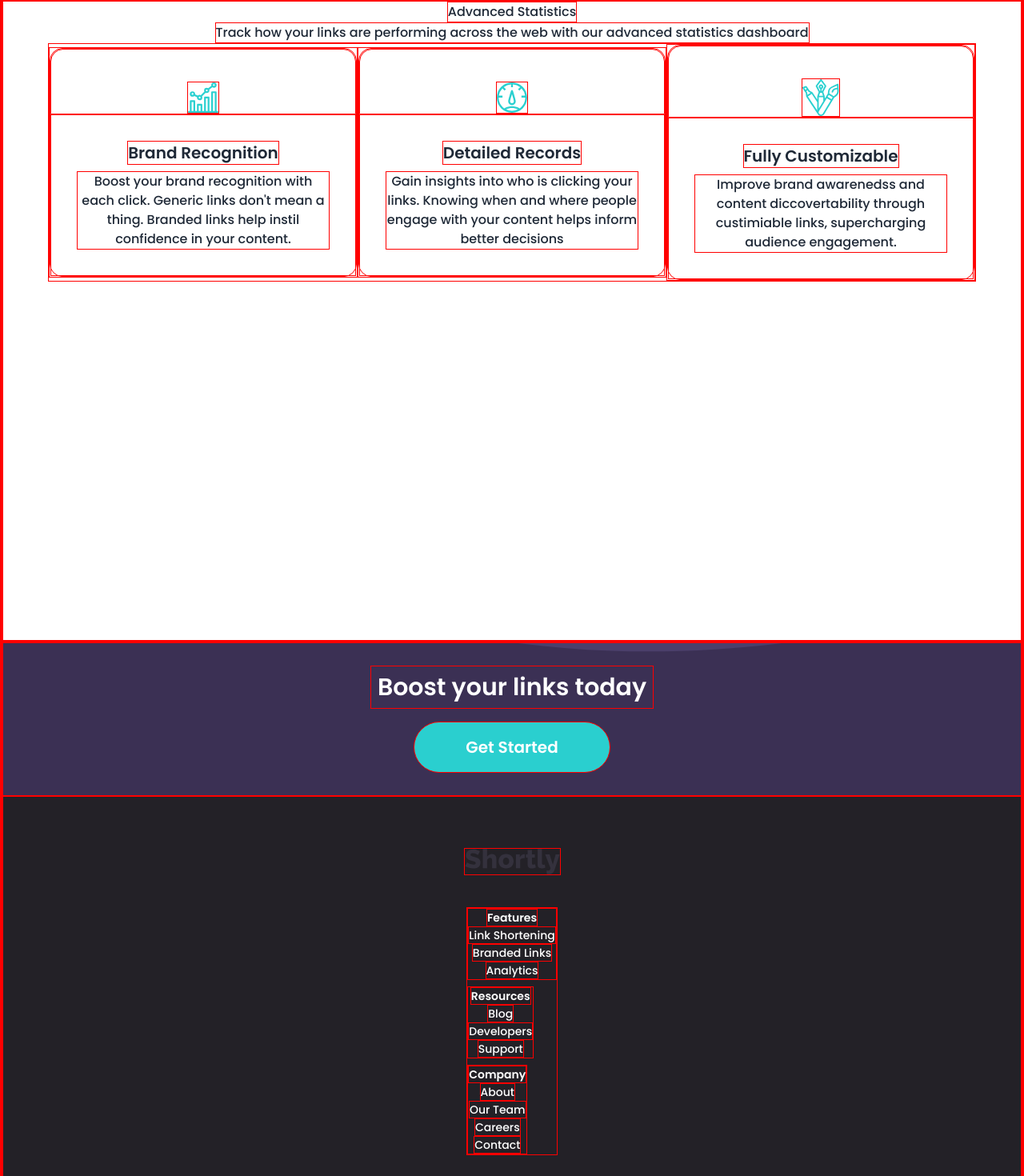
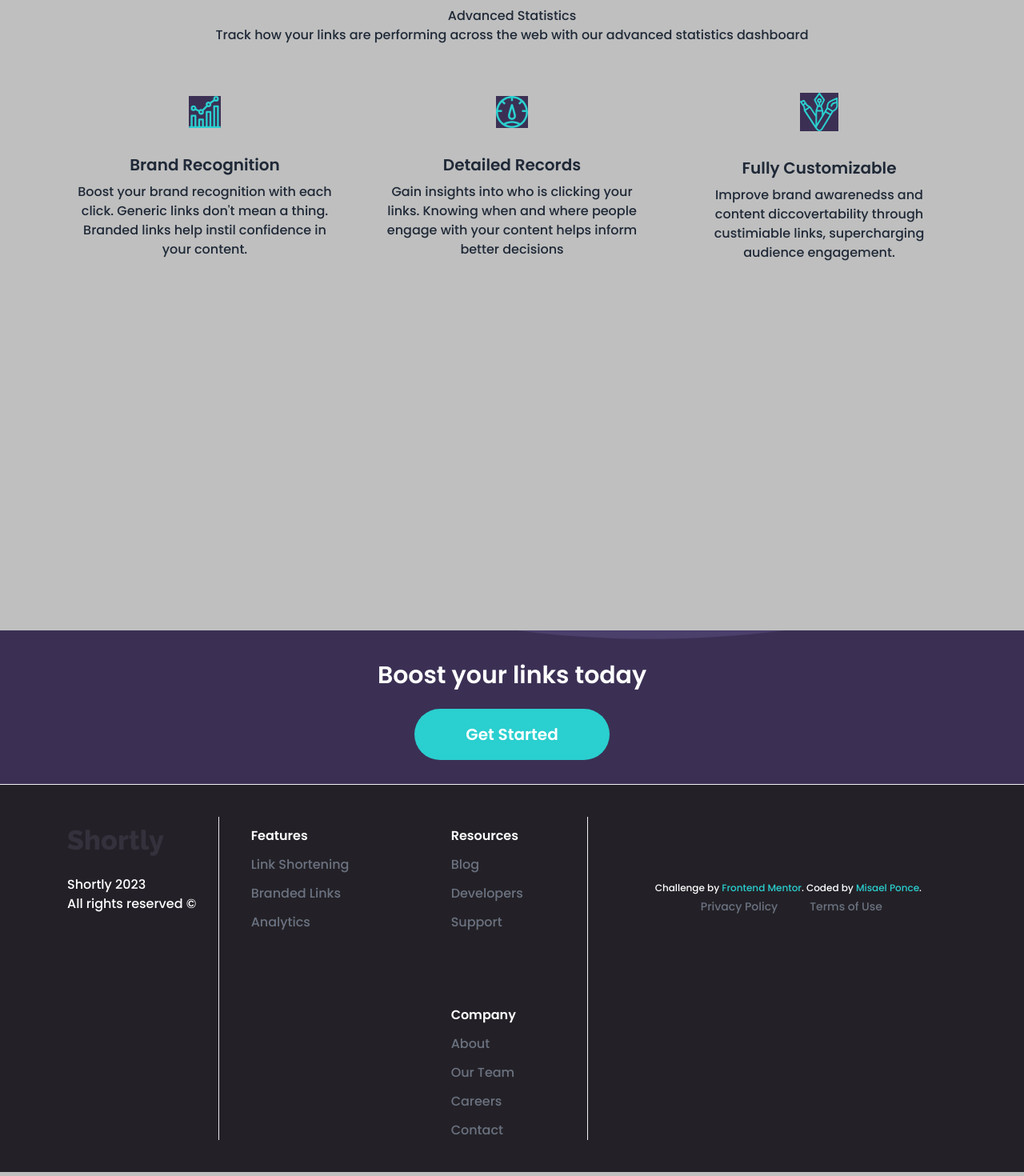
Before and after one commit to Misaponce/url-shortening, a Next.js app: page / in a window 1280 px wide. Shown: the part 1044-2514 px from the top of the page at 80% size. Built offline with nearby package versions, Linux system fonts and the light colour scheme.

Commit message:
footer style added

```diff
--- a/app/globals.css
+++ b/app/globals.css
@@ -30,8 +30,12 @@
   --bg-boost-desktop: url('../assets/images/bg-boost-desktop.svg');
 }
 
-* {
+/* * {
   border: solid 1px red;
+} */
+
+html {
+  background-color: var(--Gray) !important;
 }
 
 .menu-lg {
@@ -50,6 +54,10 @@
   background-color: var(--Cyan);
 }
 
+.card-logo-container {
+  background-color: var(--Dark-Violet);
+}
+
 .boost-bar {
   background-color: var(--Dark-Violet);
   background-image: var(--bg-boost-mobile);
@@ -58,9 +66,12 @@
   background-position: right;
 }
 
-.footer {
+footer {
   background-color: var(--Very-Dark-Violet);
 }
+
+.attribution { font-size: 12px; text-align: center;}
+.attribution a { color: var(--Cyan); }
 
 /* Responsive Design */
 @media screen and (min-width: 1440px) {
--- a/app/page.js
+++ b/app/page.js
@@ -10,20 +10,18 @@ export default function Home() {
       <Navbar />
       <main>
         {/* Hero Section */}
-        <section className='flex flex-col justify-center items-center'>
+        <section>
           <Hero />
-          {/* Shorten link input */}
-          <CustomForm />
         </section>
+      {/* Shorten link form*/}
+        <CustomForm />
         {/* Info Section */}
         <Statistics />
       </main>
-      <footer>
-        {/* Boost links bar */}
-        <Boost />
-        {/* Footer Links */}
-        <Footer />
-      </footer>
+      {/* Boost links bar */}
+      <Boost />
+      {/* Footer Links */}
+      <Footer />
     </>
   )
 }
--- a/components/CustomCard.jsx
+++ b/components/CustomCard.jsx
@@ -6,7 +6,9 @@ const CustomCard = ({ logo, title, description}) => {
   return (
     <div className="card w-96">
       <figure className="px-10 pt-10">
-        <Image src={logo} alt={`${logo}-logo`} />
+        <div className='card-logo-container'>
+          <Image src={logo} alt={`${logo}-logo`} />
+        </div>
       </figure>
       <div className="card-body items-center text-center">
         <h2 className="card-title">{title}</h2>
--- a/components/CustomForm.jsx
+++ b/components/CustomForm.jsx
@@ -2,6 +2,8 @@ import React from 'react'
 
 const CustomForm = () => {
   return (
+    <div className='flex flex-col justify-center items-center'>
+      {/* Form */}
       <div className='custom-form flex flex-col justify-center m-8 p-4 sm:py-6 gap-4 sm:gap-1 rounded-[12px] sm:flex-row sm:w-3/5'>
           <input
               type='text'
@@ -10,6 +12,8 @@ const CustomForm = () => {
           />
           <button className='mx-8 mb-4 sm:m-2 shorten-btn text-white font-bold rounded-md px-4 py-2 sm:w-1/2'>Shorten it!</button>
       </div>
+      {/* Shorten links */}
+    </div>
   )
 }
 
--- a/components/Footer.jsx
+++ b/components/Footer.jsx
@@ -6,19 +6,34 @@ import { footerLinks } from '@/constants';
 
 const Footer = () => {
   return (
-    <div className='footer text-white flex flex-col items-center p-12'>
-      <Image src={Logo} className='mt-4'/>
-      <div>
+    <footer className='flex flex-col
+    text-black-100 border-t
+    border-gray-100'>
+      <div className='text-white flex max-md:flex-col flex-wrap justify-between gap-5 sm:px-16 px-6 py-10'>
+        <div className="flex flex-col
+              justify-start items-start gap-6 sm:border-r px-5">
+              <Link href="/">
+                <Image src={Logo} className='mt-4 object-contain'alt='logo'/>
+              </Link>
+              <p className="text-base
+              text-gry-700 sm:me-2">
+                  Shortly 2023 <br/>
+                  All rights reserved &copy;
+              </p>
+        </div>
+        {/* Links */}
+        <div className='flex-1 w-full flex justify-center md:justify-end flex-wrap max-md:mt-10 gap-20 border-t sm:border-r sm:border-t-0 border-gray-100'>
           {footerLinks.map((link) => (
             <div
             key={link.title}
-          className='flex flex-col justify-center items-center'>
+            className='flex flex-col gap-3 mt-3'>
               <h3 className='font-bold'>{link.title}</h3>
 
               {link.links.map((item) => (
                 <Link
                   key={item.title}
                   href={item.url}
+                  className='flex flex-col gap-6 text-base min-w-[170px] text-gray-500'
                 >
                   {item.title}
                 </Link>
@@ -26,7 +41,29 @@ const Footer = () => {
             </div>
           ))}
         </div>
+        {/* Footer Rights */}
+        <div className="flex justify-between
+              items-center flex-col mt-10 border-t
+              border-gray-100 sm:border-t-0 sm:px-16 px-6 py-10">
+            <div className="attribution mt-auto mb-1">
+                Challenge by <a href="https://www.frontendmentor.io?ref=challenge" target="_blank">Frontend Mentor</a>.
+                Coded by <a href="https://portofolio-misaponce.vercel.app/">Misael Ponce</a>.
             </div>
+            <div className="flex flex-1 sm:justify-end justify-center max-sm:mt-4 sm:ms-2 gap-10">
+                <Link
+                href="/"
+                className="text-gray-500 text-sm">
+                    Privacy Policy
+                </Link>
+                <Link
+                href="/"
+                className="text-gray-500 text-sm">
+                    Terms of Use
+                </Link>
+            </div>
+        </div>
+      </div>
+    </footer>
   )
 }
 
--- a/pages/Hero.jsx
+++ b/pages/Hero.jsx
@@ -1,6 +1,7 @@
 import Image from 'next/image'
 import React from 'react'
 import HeroImg from '../assets/images/illustration-working.svg';
+import { CustomForm } from '@/components';
 
 const Hero = () => {
   return (
--- a/pages/Statistics.jsx
+++ b/pages/Statistics.jsx
@@ -4,7 +4,7 @@ import React from 'react'
 
 const Statistics = () => {
   return (
-    <section className='min-h-screen flex flex-col items-center'>
+    <section className='min-h-screen flex flex-col items-center p-5'>
       <h2>
         Advanced Statistics
       </h2>
@@ -13,7 +13,7 @@ const Statistics = () => {
       </p>
 
       {/* cards container */}
-      <div className='cards-container flex flex-col items-center sm:flex-row'>
+      <div className='cards-container flex flex-col items-center sm:flex-row my-5'>
         {Cards.map((card) => (
           <div key={card.title}>
             <CustomCard
```
Lines whose indentation alone changed are shown as unchanged.
